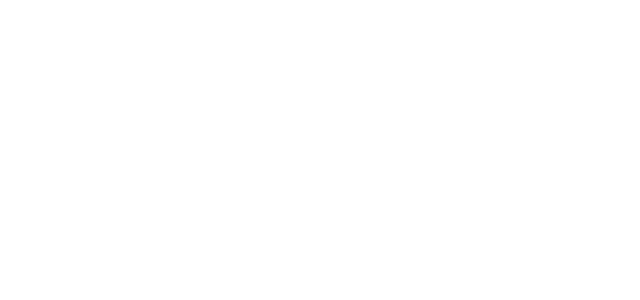
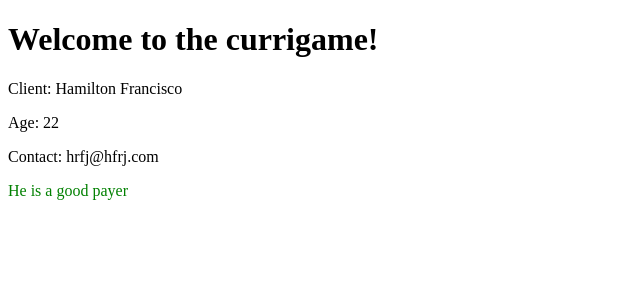
Before and after one commit to HamiltonFRJ/SlapOnMyFace, a React (Vite) app: page / in a window 1280 px wide. Shown: the top 300 px of the page, without its empty margins (0-640 px from the left). Built offline with nearby package versions, Linux system fonts and the light colour scheme.

Commit message:
Verifying the honesty of clients

```diff
--- a/src/App.jsx
+++ b/src/App.jsx
@@ -9,7 +9,27 @@ const Welcome = () =>  {
 const PersonalData = () => {
   const {name, secondName, age, mail} = client.personalInfo;
 
-  return console.log(name + ' ' + secondName);
+  return (
+    <div>
+      <p>Client: {name + ' ' + secondName}</p>
+      <p>Age: {age}</p>
+      <p>Contact: {mail}</p>
+    </div>
+  )
+}
+
+const Historic = () => {
+  const {gender} = client.personalInfo;
+
+  const shoppingTickets = client.paymentHistoric
+    .map((item) => item.inTime ? true : false)
+    .reduce((a, b) => a * b);
+
+  return (
+    <p style={{color: shoppingTickets ? "green" : "red"}}>
+      {gender === "female" ? "She" : "He"} is a {shoppingTickets ? 'good payer' : 'bad buyer'}
+    </p>
+  )
 }
 
 const App = () => {
@@ -20,7 +40,9 @@ const App = () => {
 
   return (
     <div>
+      <Welcome />
       <PersonalData />
+      <Historic />
     </div>
   )
 }
@@ -30,24 +52,25 @@ const client = {
       name: "Hamilton",
       secondName: "Francisco",
       age: 22,
+      gender: "male",
       mail: "hrfj@hfrj.com",
       maritalStatus: "single",
   },
   paymentHistoric: [
     {
-      ticketId: 27361782,
+      ticketId: "27361782",
       inTime: true,
     },
     {
-      ticketId: 12986381,
+      ticketId: "12986381",
       inTime: true,
     },
     {
-      ticketId: 24893169,
+      ticketId: "24893169",
       inTime: true,
     },
     {
-      ticketId: 9821836,
+      ticketId: "9821836",
       inTime: true,
     }
   ],
```
